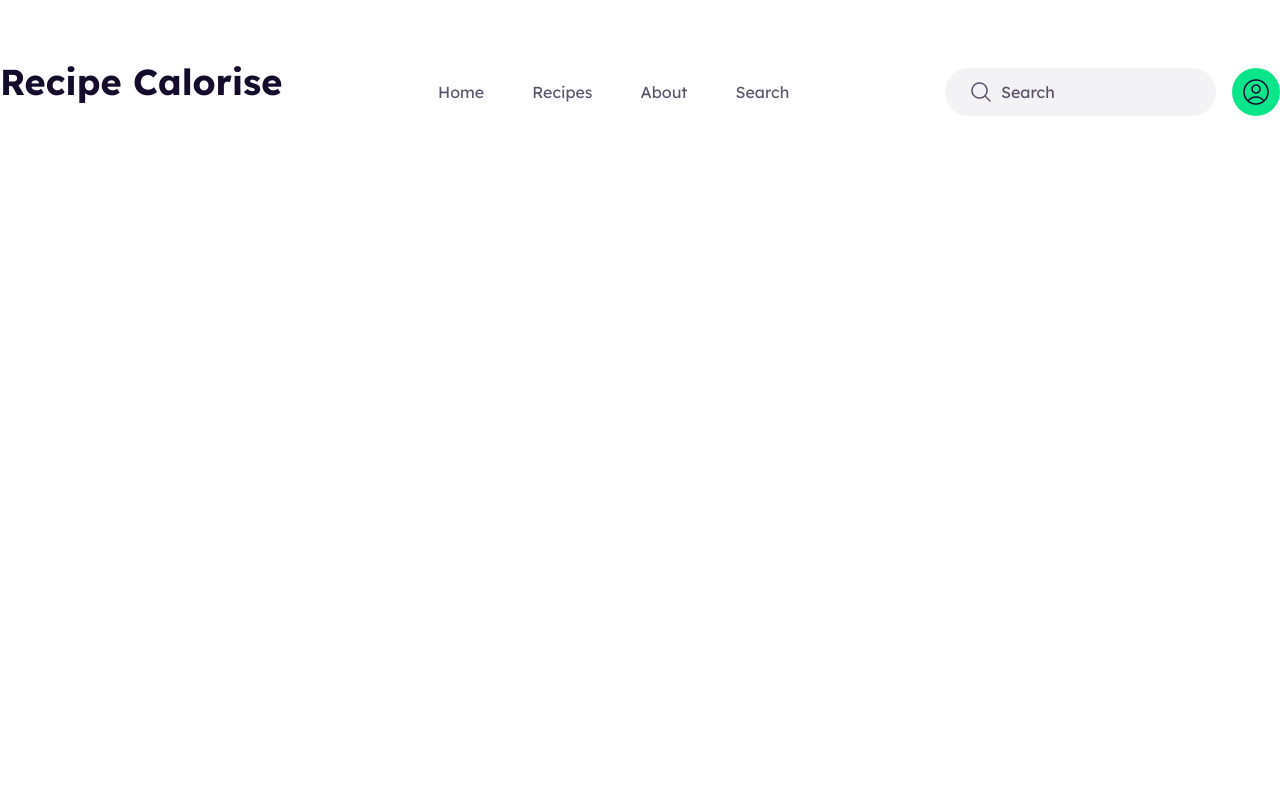
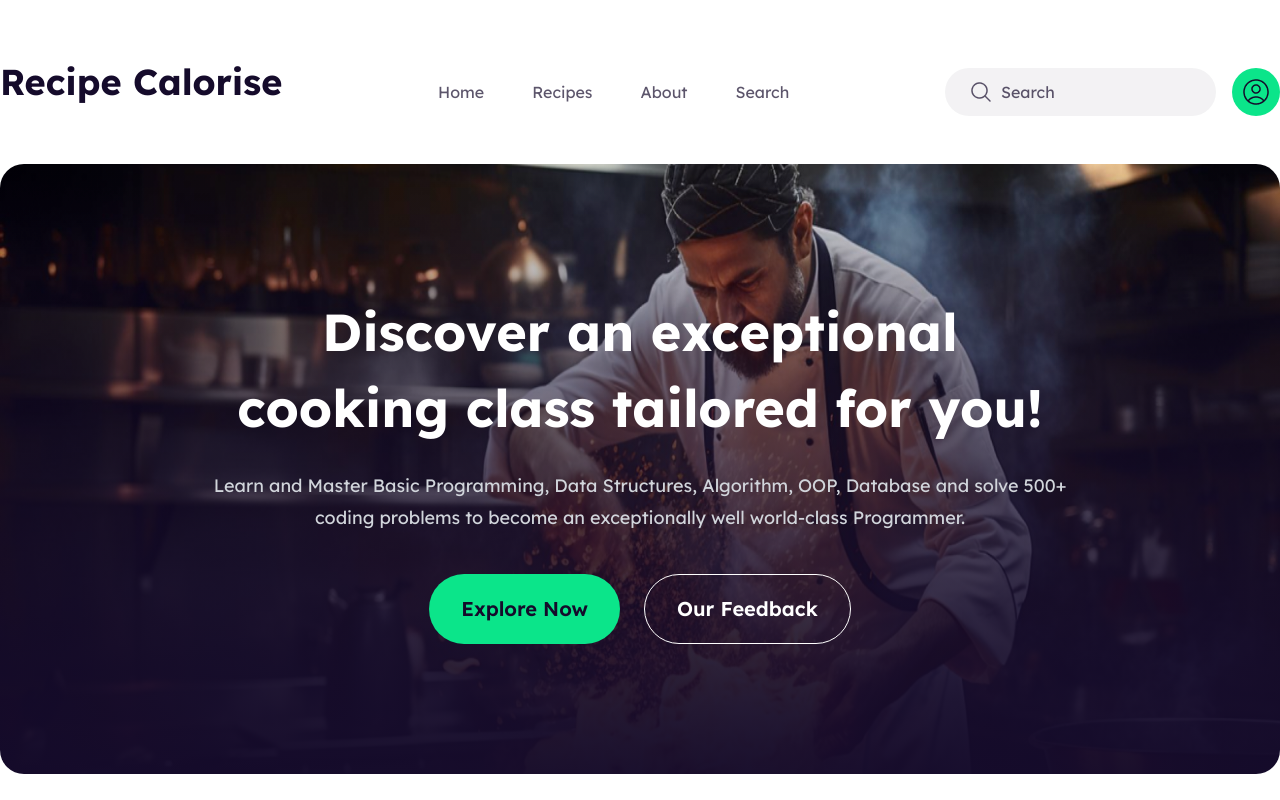
Before and after one commit to nznazmulhuda/happy-bites, a React (Vite) app: page / in a window 1280 px wide. Built offline with nearby package versions, Linux system fonts and the light colour scheme.

Commit message:
Banner Component added

```diff
--- a/src/App.jsx
+++ b/src/App.jsx
@@ -1,10 +1,11 @@
-import { Header } from "./Components";
+import { Banner, Header } from "./Components";
 
 function App() {
 	return (
 		<>
 			<div className="container mx-auto mt-12">
 				<Header />
+				<Banner />
 			</div>
 		</>
 	);
--- /dev/null
+++ b/src/Components/Banner/Banner.css
@@ -0,0 +1,10 @@
+.banner {
+    margin-top: 48px;
+	border-radius: 24px;
+	background: linear-gradient(
+			0deg,
+			rgba(21, 11, 43, 0.9) 0%,
+			rgba(21, 11, 43, 0) 100%
+		),
+		url("../../assets/banner.png") lightgray 0px -18.896px / 100% 123.31% no-repeat;
+}
--- /dev/null
+++ b/src/Components/Banner/Banner.jsx
@@ -0,0 +1,31 @@
+import "./Banner.css";
+
+function Banner() {
+	return (
+		<>
+			<div className="banner p-5 lg:py-[130px] lg:px-[212px] flex flex-col items-center justify-center gap-2 lg:gap-6">
+				<h1 className="text-white text-center text-2xl lg:text-[52px] font-bold lg:leading-[76px]">
+					Discover an exceptional cooking class tailored for you!
+				</h1>
+
+				<p className="text-gray-300 text-sm lg:text-lg text-center mt-3 lg:mt-0 lg:leading-8 font-normal">
+					Learn and Master Basic Programming, Data Structures,
+					Algorithm, OOP, Database and solve 500+ coding problems to
+					become an exceptionally well world-class Programmer.
+				</p>
+
+				<div className="flex gap-6 flex-wrap justify-center mt-4">
+					<button className="py-2 px-5 lg:py-5 lg:px-8 rounded-[50px] bg-[#0BE58A] text-[#150B2B] lg:text-xl font-semibold">
+						Explore Now
+					</button>
+
+					<button className="py-2 px-5 lg:py-5 lg:px-8 rounded-[50px] border-white border text-white bg-transparent lg:text-xl font-semibold">
+						Our Feedback
+					</button>
+				</div>
+			</div>
+		</>
+	);
+}
+
+export default Banner;
--- a/src/Components/Header/Header.jsx
+++ b/src/Components/Header/Header.jsx
@@ -11,6 +11,8 @@ function Header() {
 					</h1>
 				</div>
 
+				<div className="divider mx-4 flex lg:hidden"></div>
+
 				<nav>
 					<ul className="flex flex-wrap justify-center gap-5 lg:gap-12 items-center text-[#150B2BB2] text-[16px]">
 						<li className="cursor-pointer">Home</li>
@@ -20,7 +22,9 @@ function Header() {
 					</ul>
 				</nav>
 
-				<div className="search-field flex items-center justify-center gap-4">
+				<div className="divider mx-4 flex lg:hidden"></div>
+
+				<div className="search-field flex items-center justify-center lg:gap-4">
 					<div className="flex py-3 px-6 rounded-[50px] bg-[#150B2B0D] items-center gap-2">
 						<img
 							className="bg-transparent"
--- a/src/Components/index.js
+++ b/src/Components/index.js
@@ -1,3 +1,4 @@
 import Header from "./Header/Header";
+import Banner from "./Banner/Banner";
 
-export {Header}
+export {Header, Banner}
```
